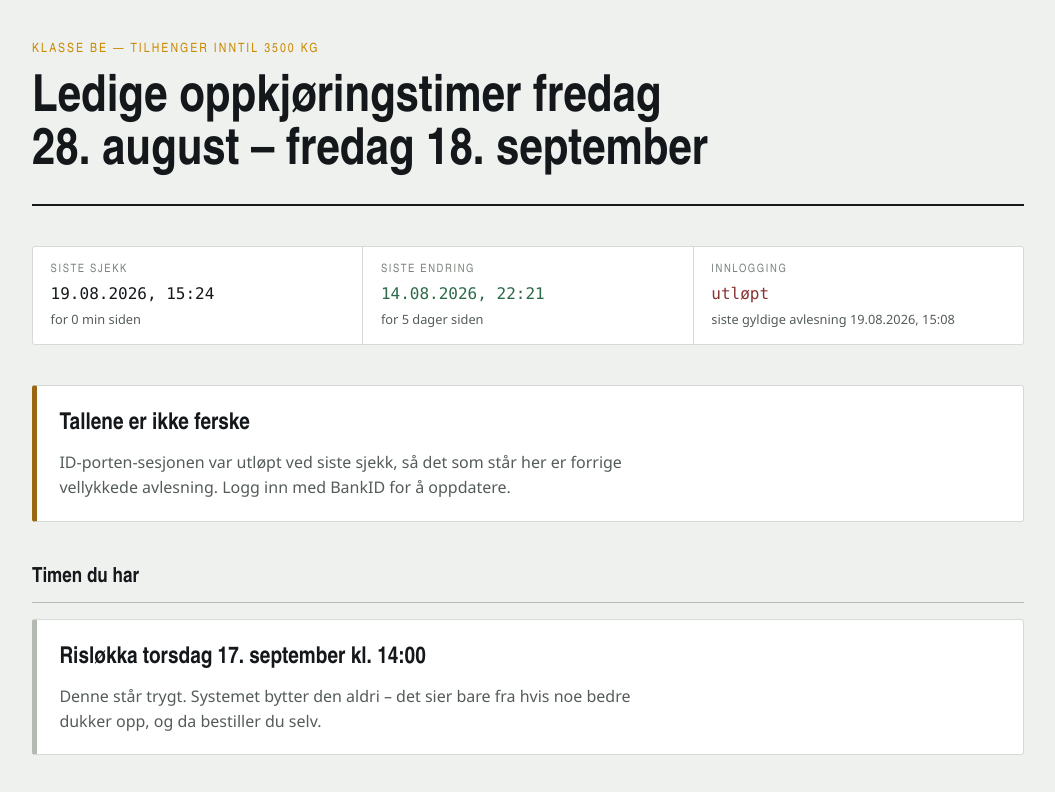
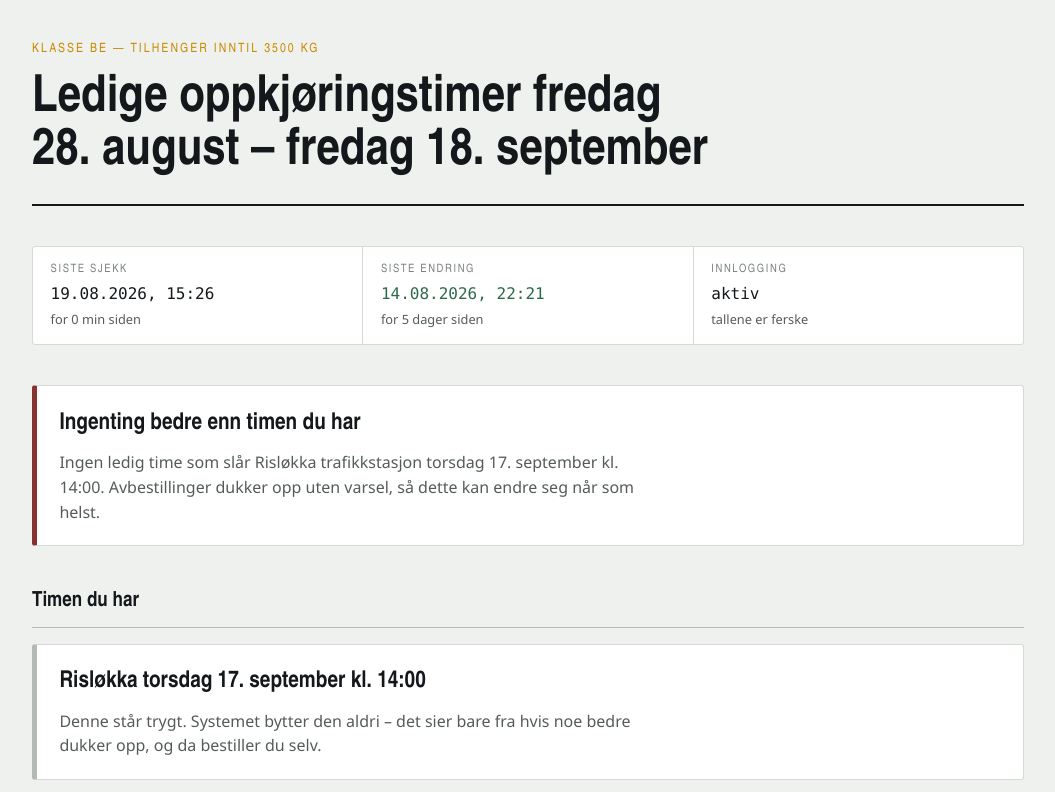
Before and after one commit to Ibiza4Fun/Ibiza4Fun.github.io, a website: page flater/driving-test-slots-be.html in a window 1280 px wide. Shown: the top 792 px of the page, without its empty margins (112-1167 px from the left). Drawn offline with Linux system fonts and the light colour scheme.

Commit message:
chore: refresh BE driving test slot report

```diff
--- a/flater/driving-test-slots-be.html
+++ b/flater/driving-test-slots-be.html
@@ -401,7 +401,7 @@ a:focus-visible { outline: 2px solid var(--accent); outline-offset: 2px; }
   <div class="stamps">
     <div class="stamp">
       <span class="stamp-label">Siste sjekk</span>
-      <span class="stamp-value">19.08.2026, 15:24</span>
+      <span class="stamp-value">19.08.2026, 15:26</span>
       <span class="stamp-extra">for 0 min siden</span>
     </div>
     <div class="stamp changed">
@@ -409,16 +409,16 @@ a:focus-visible { outline: 2px solid var(--accent); outline-offset: 2px; }
       <span class="stamp-value">14.08.2026, 22:21</span>
       <span class="stamp-extra">for 5 dager siden</span>
     </div>
-    <div class="stamp stale">
+    <div class="stamp">
       <span class="stamp-label">Innlogging</span>
-      <span class="stamp-value">utløpt</span>
-      <span class="stamp-extra">siste gyldige avlesning 19.08.2026, 15:08</span>
+      <span class="stamp-value">aktiv</span>
+      <span class="stamp-extra">tallene er ferske</span>
     </div>
   </div>
 
-  <div class="verdict stale">
-    <h2>Tallene er ikke ferske</h2>
-    <p>ID-porten-sesjonen var utløpt ved siste sjekk, så det som står her er forrige vellykkede avlesning. Logg inn med BankID for å oppdatere.</p>
+  <div class="verdict none">
+    <h2>Ingenting bedre enn timen du har</h2>
+    <p>Ingen ledig time som slår Risløkka trafikkstasjon torsdag 17. september kl. 14:00. Avbestillinger dukker opp uten varsel, så dette kan endre seg når som helst.</p>
   </div>
 
   <section>
```
